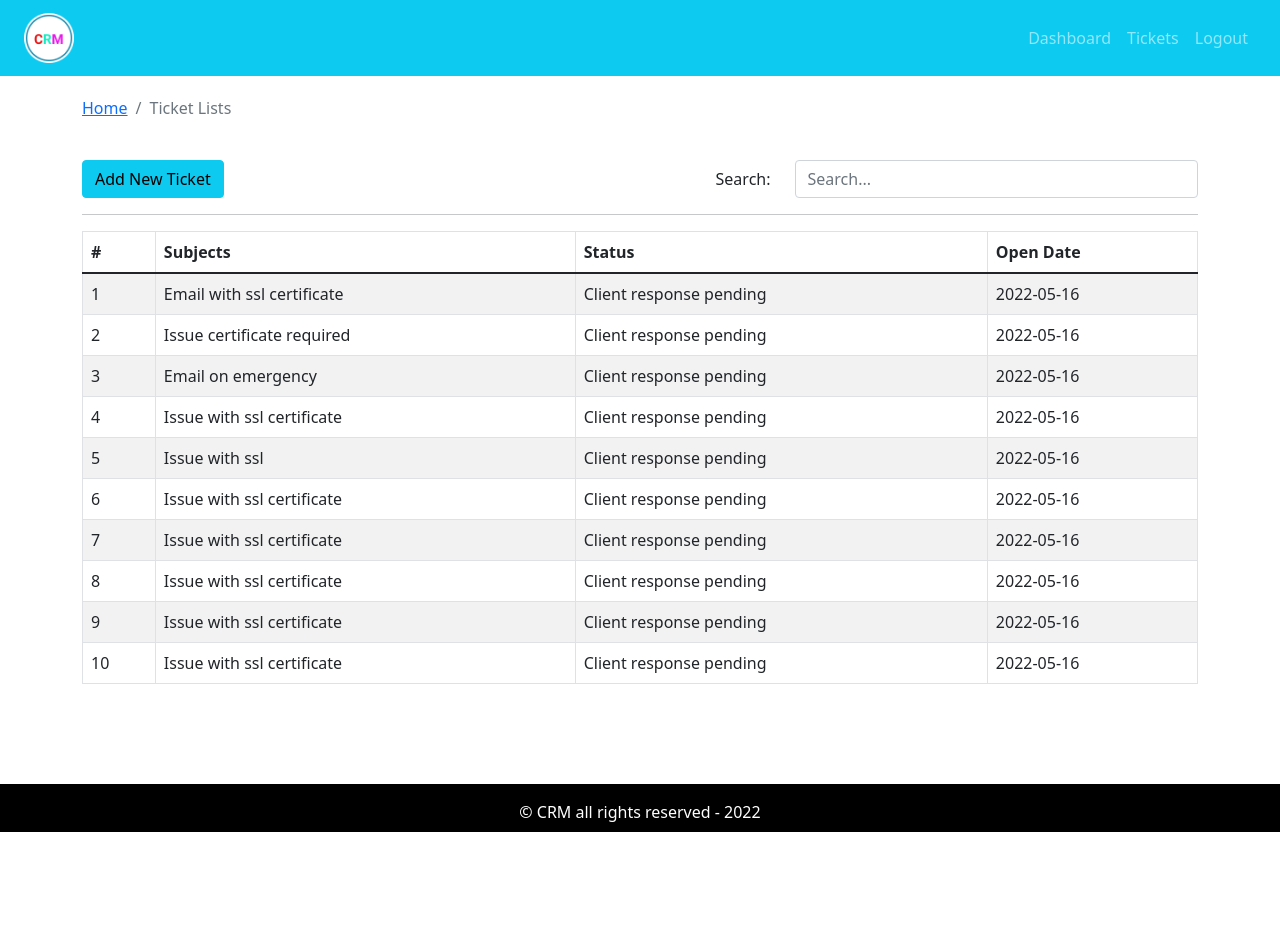
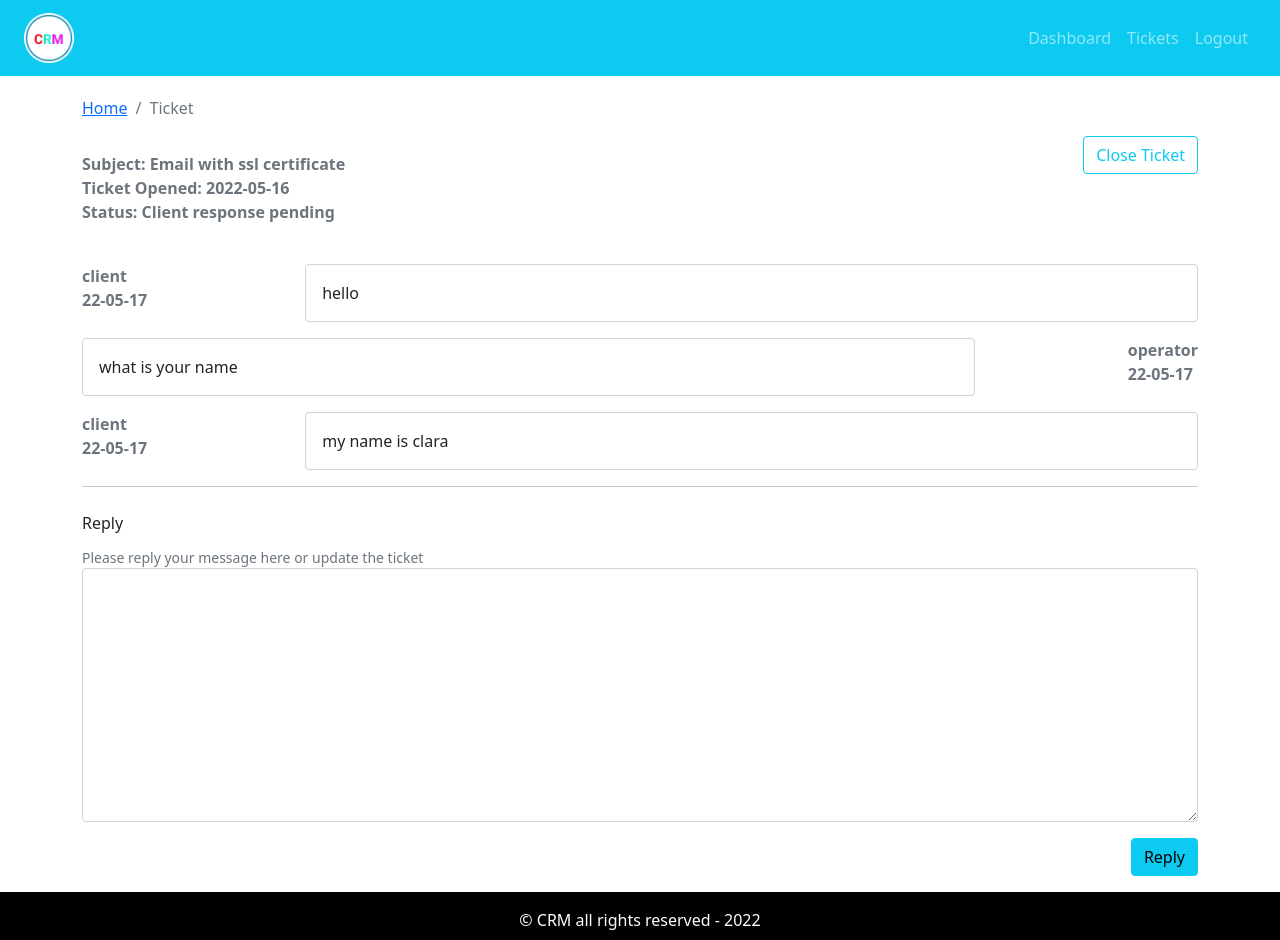
Before and after one commit to NdukaClara/crm-frontend, a React (Create React App) app: page / in a window 1280 px wide. Before the commit the page ends 832 px from the top, so only its background shows below. Built offline with nearby package versions, Linux system fonts and the light colour scheme.

Commit message:
Ticket landing page added

```diff
--- a/src/App.js
+++ b/src/App.js
@@ -4,6 +4,7 @@ import { DefaultLayout } from "./layout/DefaultLayout";
 import { Dashboard } from "./pages/entry/dashboard/DashboardPage";
 import { AddTicketPage } from "./pages/new-ticket/AddTicketPage";
 import { TicketlistPage } from "./pages/ticket-list/TicketlistPage";
+import { Ticket } from "./pages/ticket/TicketPage";
 function App() {
   return (
     <div>
@@ -11,7 +12,8 @@ function App() {
       <DefaultLayout>
         {/* <Dashboard /> */}
         {/* <AddTicketPage /> */}
-        <TicketlistPage />
+        {/* <TicketlistPage /> */}
+        <Ticket />
       </DefaultLayout>
     </div>
   );
--- a/src/assets/data/dummy-tickets.json
+++ b/src/assets/data/dummy-tickets.json
@@ -3,7 +3,24 @@
         "id":1,
         "subject":"Email with ssl certificate",
         "status":"Client response pending",
-        "addedAt":"2022-05-16"
+        "addedAt":"2022-05-16",
+        "history": [
+            {
+                "date": "22-05-17",
+                "message": "hello",
+                "messageBy": "client"
+            },
+            {
+                "date": "22-05-17",
+                "message": "what is your name",
+                "messageBy": "operator"
+            },
+            {
+                "date": "22-05-17",
+                "message": "my name is clara",
+                "messageBy": "client"
+            }
+        ]
     },
     {
         "id":2,
--- /dev/null
+++ b/src/components/message-history/MessageHistoryComp.js
@@ -0,0 +1,20 @@
+import React from "react";
+import PropTypes from "prop-types";
+import "./message-history.style.css";
+
+export const MessageHistory = ({ msg }) => {
+  if (!msg) return null;
+  return msg.map((row, i) => (
+    <div key={i} className="message-history mt-3">
+      <div className="send fw-bold text-secondary">
+        <div className="sender">{row.messageBy}</div>
+        <div className="date">{row.date}</div>
+      </div>
+      <div className="message">{row.message}</div>
+    </div>
+  ));
+};
+
+MessageHistory.propTypes = {
+  msg: PropTypes.array.isRequired,
+};
--- /dev/null
+++ b/src/components/message-history/message-history.style.css
@@ -0,0 +1,16 @@
+.message-history {
+    display: flex;
+    flex-direction: row;
+    justify-content: space-between;
+}
+.message-history:nth-child(even) {
+    display: flex;
+    flex-direction: row-reverse;
+    justify-content: space-between;
+}
+.message {
+    padding: 1rem;
+    width: 80%;
+    border: 1px solid #ced4da;
+    border-radius: 0.25rem;
+}
--- /dev/null
+++ b/src/components/update-ticket/UpdateTicketComp.js
@@ -0,0 +1,31 @@
+import React from "react";
+import PropTypes from "prop-types";
+import { Form, Button } from "react-bootstrap";
+
+export const UpdateTicket = ({ msg, handleOnChange, handleOnSubmit }) => {
+  return (
+    <Form onSubmit={handleOnSubmit}>
+      <Form.Label>Reply</Form.Label>
+      <Form.Text className="d-block">
+        Please reply your message here or update the ticket
+      </Form.Text>
+      <Form.Control
+        name="detail"
+        value={msg}
+        onChange={handleOnChange}
+        as="textarea"
+        rows="10"
+      />
+      <div className="text-end mt-3 mb-3">
+        <Button variant="info" type="submit">
+          Reply
+        </Button>
+      </div>
+    </Form>
+  );
+};
+UpdateTicket.propTypes = {
+  msg: PropTypes.string.isRequired,
+  handleOnChange: PropTypes.func.isRequired,
+  handleOnSubmit: PropTypes.func.isRequired,
+};
--- /dev/null
+++ b/src/pages/ticket/TicketPage.js
@@ -0,0 +1,56 @@
+import React, { useState, useEffect } from "react";
+import { Container, Row, Col, Button } from "react-bootstrap";
+import { BreadcrumbComp } from "../../components/breadcrumb/BreadcrumbComp";
+import tickets from "../../assets/data/dummy-tickets.json";
+import { MessageHistory } from "../../components/message-history/MessageHistoryComp";
+import { UpdateTicket } from "../../components/update-ticket/UpdateTicketComp";
+
+const ticket = tickets[0];
+export const Ticket = () => {
+  const [message, setMessage] = useState("");
+
+  useEffect(() => {}, [message]);
+
+  const handleOnChange = (e) => {
+    setMessage(e.target.value);
+  };
+
+  const handleOnSubmit = () => {
+    alert("form submitted");
+  };
+
+  return (
+    <Container>
+      <Row>
+        <Col>
+          <BreadcrumbComp page="Ticket" />
+        </Col>
+      </Row>
+      <Row>
+        <Col className="fw-bold text-secondary mt-3">
+          <div className="subject">Subject: {ticket.subject}</div>
+          <div className="date">Ticket Opened: {ticket.addedAt}</div>
+          <div className="status">Status: {ticket.status}</div>
+        </Col>
+        <Col className="text-end">
+          <Button variant="outline-info">Close Ticket</Button>
+        </Col>
+      </Row>
+      <Row className="mt-4">
+        <Col>
+          <MessageHistory msg={ticket.history} />
+        </Col>
+      </Row>
+      <hr />
+      <Row className="mt-4">
+        <Col>
+          <UpdateTicket
+            handleOnChange={handleOnChange}
+            handleOnSubmit={handleOnSubmit}
+            msg={message}
+          />
+        </Col>
+      </Row>
+    </Container>
+  );
+};
```
